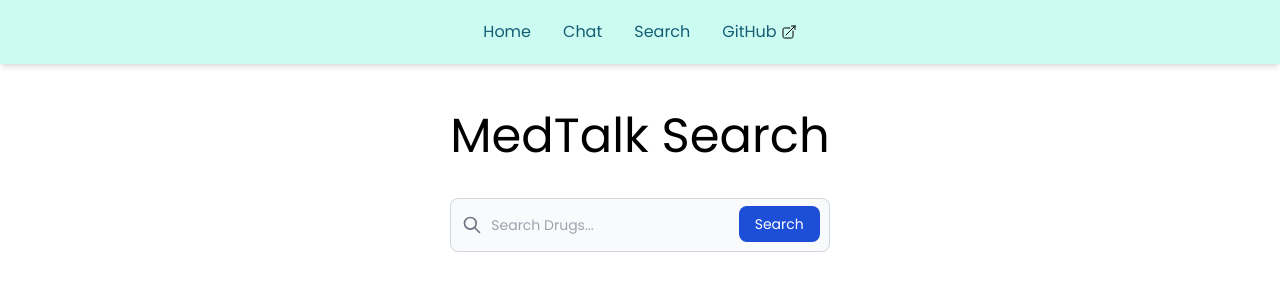
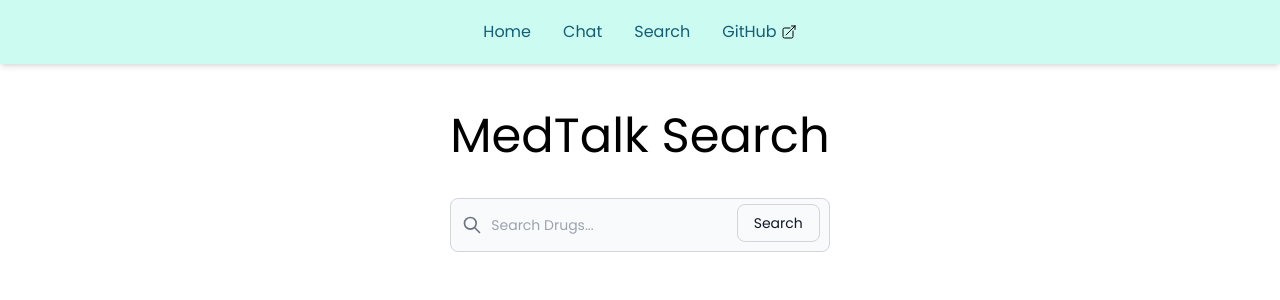
Before and after one commit to solunian/lahacks-product, a SvelteKit app: page /search in a window 1280 px wide. Shown: the top 300 px of the page. Built offline with nearby package versions, Linux system fonts and the light colour scheme.

Commit message:
ui fixes :)

```diff
--- a/src/lib/components/Link.svelte
+++ b/src/lib/components/Link.svelte
@@ -37,7 +37,7 @@
 
       <a href={link["url"]} target="_blank">
         <button
-          class="text-sm border border-gray-400 py-1 px-3 rounded hover:bg-green-400 duration-100"
+          class="text-sm border border-gray-400 py-1 px-3 rounded hover:bg-green-300 duration-100"
         >
           Learn more
           <NewPageSvg />
--- a/src/lib/components/Message.svelte
+++ b/src/lib/components/Message.svelte
@@ -5,6 +5,7 @@
     export let text;
     export let message;
     export let count;
+    export let oldSearchText;
 
     const isYou = count % 2 == 0;
     let color = (isYou) ? "bg-teal-50" : "bg-gray-200";
@@ -36,10 +37,10 @@
                 <Links links={message["links"]}/>
             {/if}
 
-            <!-- <a href={`https://www.google.com/search?q=${oldSearchText}`} target="_blank">
-                <button class="text-sm border border-gray-400 py-1 px-3 rounded hover:bg-blue-400 duration-100">
+            <a href={`https://www.google.com/search?q=${oldSearchText}`} target="_blank">
+                <button class="text-md border border-gray-400 py-1 px-3 rounded hover:bg-blue-300 duration-100">
                 Ask google! <NewPageSvg/>
-            </button></a> -->
+            </button></a>
         </div>
     {/if}
 
--- a/src/routes/+page.svelte
+++ b/src/routes/+page.svelte
@@ -2,7 +2,7 @@
   import bg from "$lib/images/bg.jpg";
 </script>
 
-<div id="body" style="background-image: url({bg}); height: 680px;" class="relative overflow-hidden p-12 text-center">
+<div id="body" style="background-image: url({bg}); height: 100vh;" class="relative overflow-hidden p-12 text-center">
   <div id="darken"class="absolute bottom-0 left-0 right-0 top-0 h-full w-full overflow-hidden bg-fixed"
   style="background-color: rgba(0, 0, 0, 0.15)">
     <h1 class="text-7xl text-white" style="margin-top: 10%;">
--- a/src/routes/chat/+page.svelte
+++ b/src/routes/chat/+page.svelte
@@ -80,7 +80,7 @@
       />
     {/if}
     {#each stream as message, i}
-      <Message text={message} message={messages[i] ?? {}} count={i} />
+      <Message text={message} message={messages[i] ?? {}} count={i} oldSearchText={stream[i - 1]} />
     {/each}
   </div>
 </div>
--- a/src/routes/search/+page.svelte
+++ b/src/routes/search/+page.svelte
@@ -1,8 +1,10 @@
-
 <script>
-    function myFunction(){
-        window.location.href = window.location.href + "/" + document.getElementById("default-search").value;
-        console.log("HI")
+    function myFunction() {
+        window.location.href =
+            window.location.href +
+            "/" +
+            document.getElementById("default-search").value;
+        console.log("HI");
     }
 </script>
 
@@ -10,13 +12,42 @@
     <h1 class="text-5xl">MedTalk Search</h1>
     <div class="w-full">
         <form on:submit={myFunction} style="margin-top: 10%">
-            <label for="default-search" class="mb-2 text-sm font-medium text-gray-900 sr-only dark:text-white">Search</label>
+            <label
+                for="default-search"
+                class="mb-2 text-sm font-medium text-gray-900 sr-only bg-white"
+                >Search</label
+            >
             <div class="relative">
-                <div class="absolute inset-y-0 left-0 flex items-center pl-3 pointer-events-none">
-                    <svg aria-hidden="true" class="w-5 h-5 text-gray-500 dark:text-gray-400" fill="none" stroke="currentColor" viewBox="0 0 24 24" xmlns="http://www.w3.org/2000/svg"><path stroke-linecap="round" stroke-linejoin="round" stroke-width="2" d="M21 21l-6-6m2-5a7 7 0 11-14 0 7 7 0 0114 0z"></path></svg>
+                <div
+                    class="absolute inset-y-0 left-0 flex items-center pl-3 pointer-events-none"
+                >
+                    <svg
+                        aria-hidden="true"
+                        class="w-5 h-5 text-gray-500"
+                        fill="none"
+                        stroke="currentColor"
+                        viewBox="0 0 24 24"
+                        xmlns="http://www.w3.org/2000/svg"
+                        ><path
+                            stroke-linecap="round"
+                            stroke-linejoin="round"
+                            stroke-width="2"
+                            d="M21 21l-6-6m2-5a7 7 0 11-14 0 7 7 0 0114 0z"
+                        /></svg
+                    >
                 </div>
-                <input type="search" id="default-search" class="block w-full p-4 pl-10 text-sm text-gray-900 border border-gray-300 rounded-lg bg-gray-50 focus:ring-blue-500 focus:border-blue-500 dark:bg-gray-700 dark:border-gray-600 dark:placeholder-gray-400 dark:text-white dark:focus:ring-blue-500 dark:focus:border-blue-500" placeholder="Search Drugs..." required>
-                <button type="submit" class="text-white absolute right-2.5 bottom-2.5 bg-blue-700 hover:bg-blue-800 focus:ring-4 focus:outline-none focus:ring-blue-300 font-medium rounded-lg text-sm px-4 py-2 dark:bg-blue-600 dark:hover:bg-blue-700 dark:focus:ring-blue-800">Search</button>
+                <input
+                    type="search"
+                    id="default-search"
+                    class="block w-full p-4 pl-10 text-sm text-gray-900 border border-gray-300 rounded-lg bg-gray-50 focus:ring-blue-500 focus:border-blue-500"
+                    placeholder="Search Drugs..."
+                    required
+                />
+                <button
+                    type="submit"
+                    class="text-gray-900 absolute right-2.5 bottom-2.5 bg-gray-50 border border-gray-300 focus:ring-4 focus:outline-none focus:ring-blue-300 font-medium rounded-lg text-sm px-4 py-2"
+                    >Search</button
+                >
             </div>
         </form>
     </div>
```
